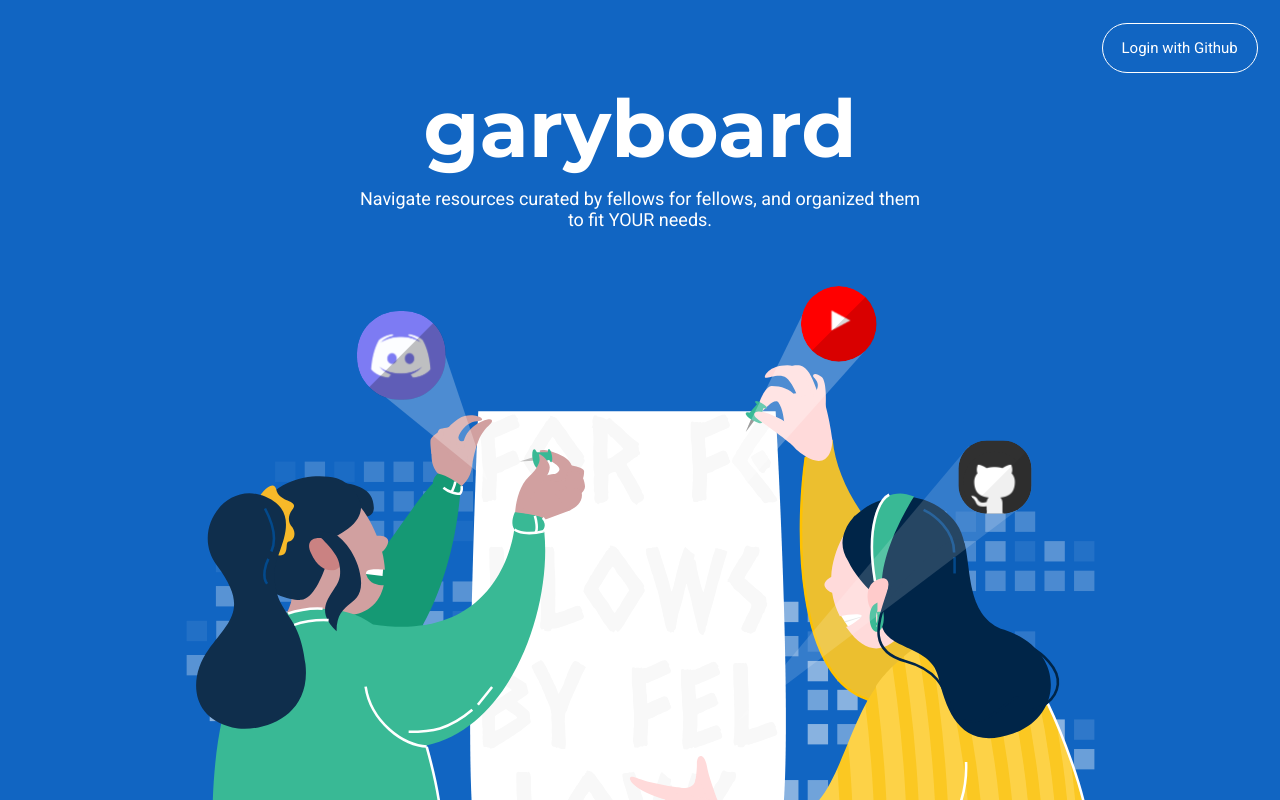
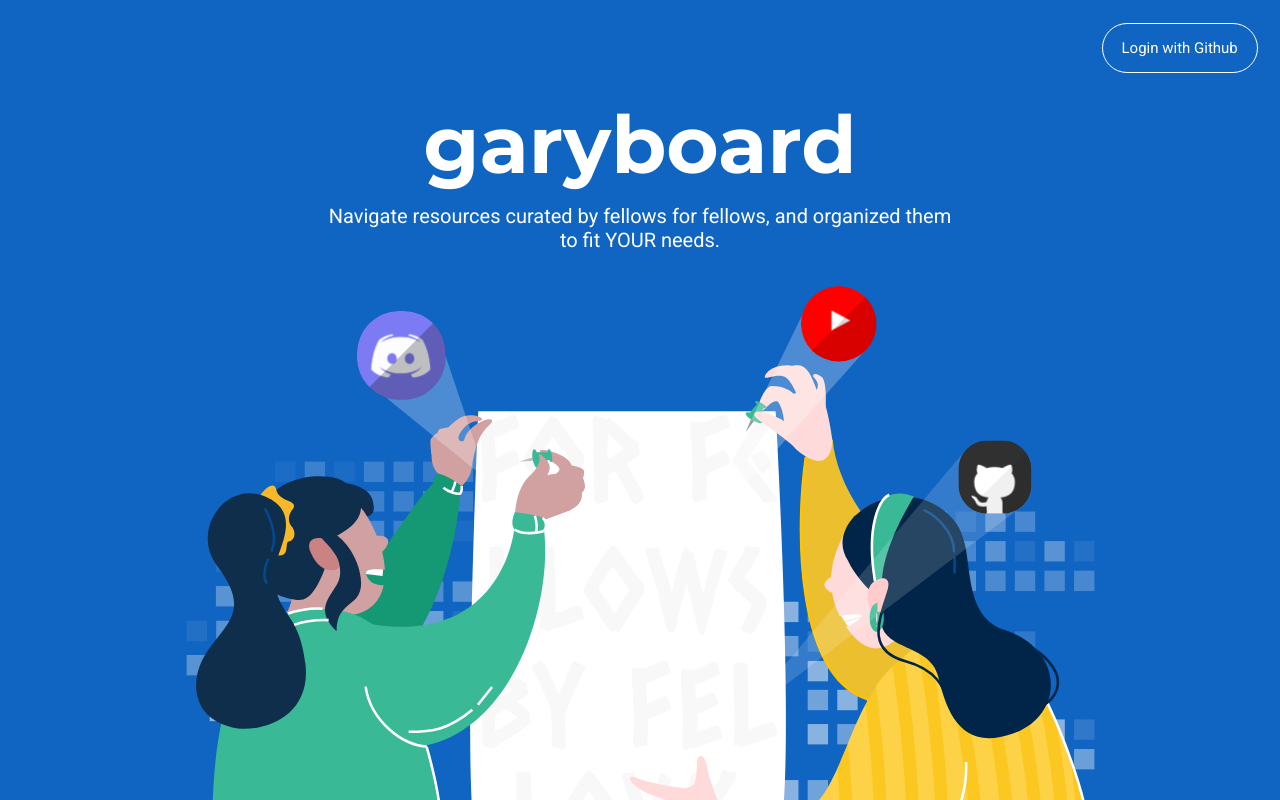
Before and after one commit to amy-lei/Fellowboard-Frontend, a React (Create React App) app in the folder client/: page /login in a window 1280 px wide. Built offline with nearby package versions, Linux system fonts and the light colour scheme; no server answers.

Commit message:
Adjust spacing

```diff
--- a/client/public/index.html
+++ b/client/public/index.html
@@ -24,7 +24,7 @@
       work correctly both with client-side routing and a non-root public URL.
       Learn how to configure a non-root public URL by running `npm run build`.
     -->
-    <title>React App</title>
+    <title>garyboard</title>
   </head>
   <body>
     <noscript>You need to enable JavaScript to run this app.</noscript>
--- a/client/src/styles/login.scss
+++ b/client/src/styles/login.scss
@@ -21,7 +21,7 @@
         position: relative;
 
         &_name {
-            margin-top: 10vh;
+            margin-top: 12vh;
             font-size: $xl-font-size;
             text-align: center;
             height: fit-content;
@@ -30,7 +30,7 @@
         }
 
         &_tagline {
-            font-size: 18px;
+            font-size: 20px;
             width: 80%;
             color: white;
             text-align: center;
```
